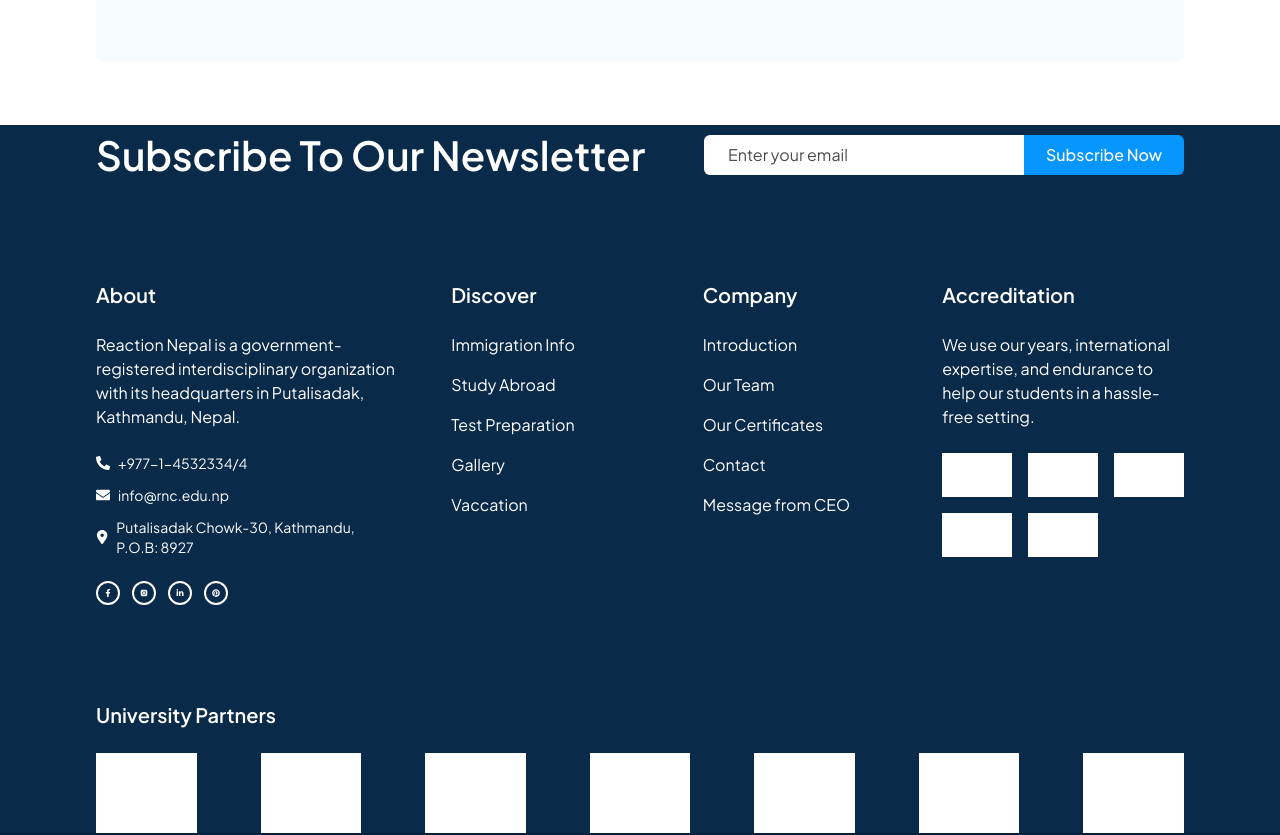
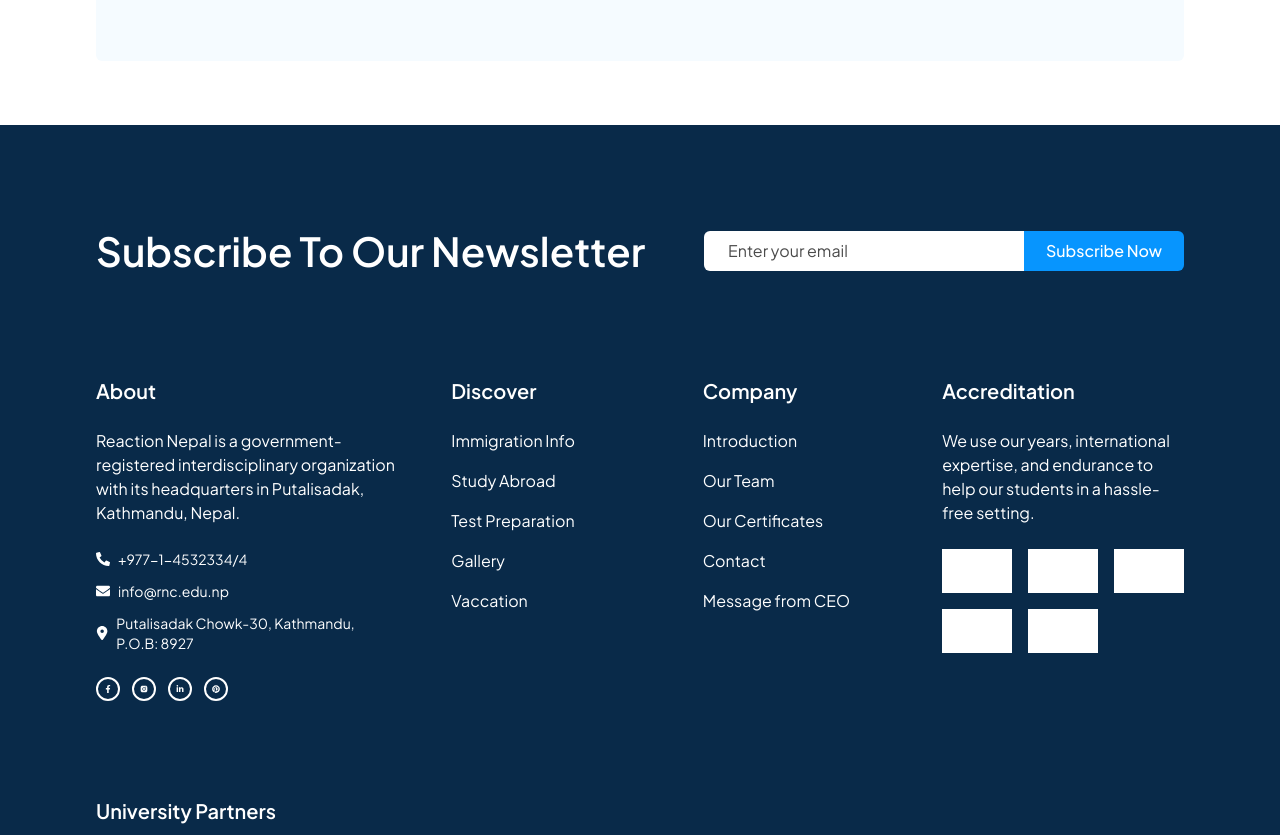
Before and after one commit to zennie2001/rgcreationsnepal, a Next.js app: page /destination in a window 1280 px wide. Shown: the part 1760-2595 px from the top of the page. Built offline with nearby package versions, Linux system fonts and the light colour scheme.

Commit message:
some changes

```diff
--- a/src/sections/Footer.tsx
+++ b/src/sections/Footer.tsx
@@ -24,7 +24,7 @@ const socialMedia = [
 
 export default function Footer() {
     return (
-        <footer className="w-full flex_center flex-col lg:p-24 p-4 lg:py-0 py-10 font-jakarta lg:gap-24 gap-10 bg-secondary">
+        <footer className="w-full flex_center flex-col lg:py-24 p-4 lg:px-24  py-10 font-jakarta lg:gap-24 gap-10 bg-secondary">
             <div className="w-full flex lg:flex-row flex-col lg:gap-0 gap-5 justify-between lg:items-center items-start">
                 <h1 className="lg:text-[40px] text-[30px] font-semibold text-primary">
                     Subscribe To Our Newsletter
```
